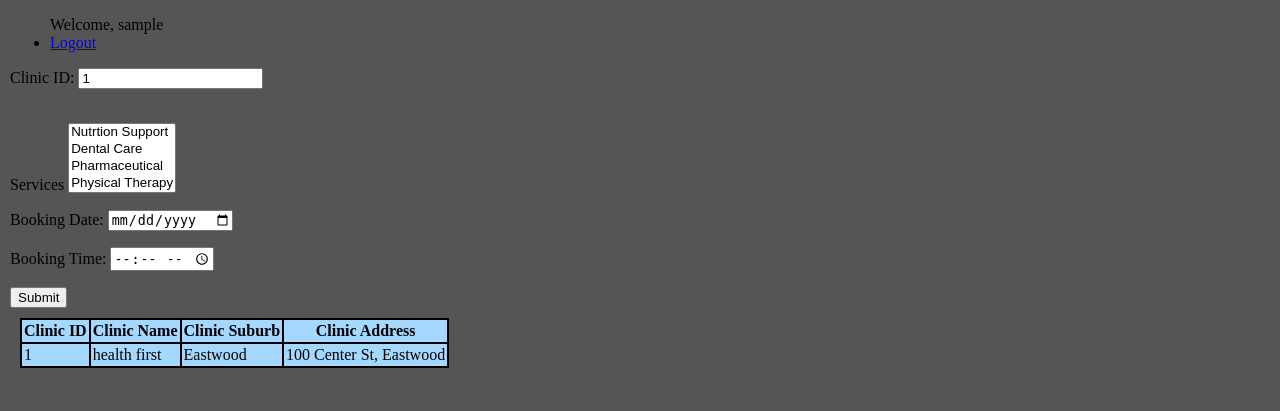
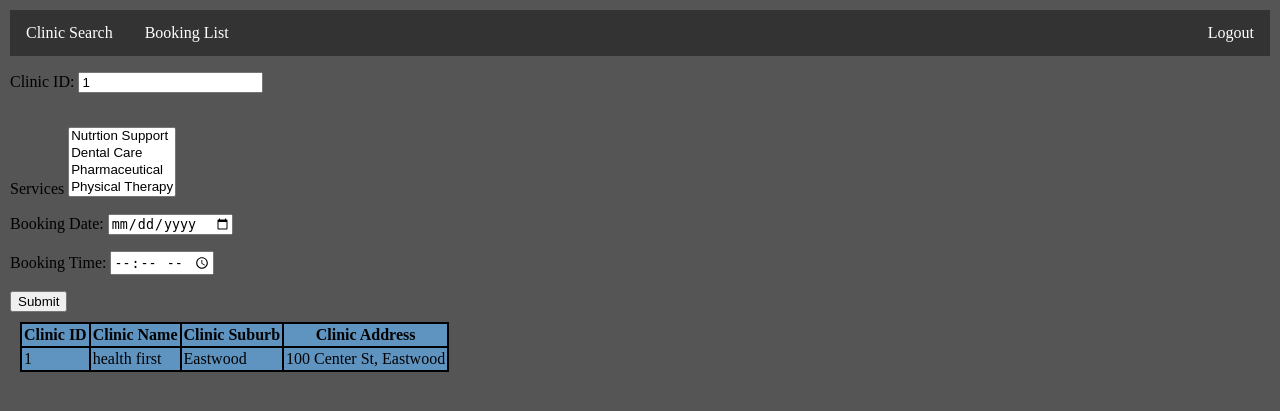
Before and after one commit to 0xymandias/Technology-for-Web-Applications, a PHP site: page /clinicdetails.php in a window 1280 px wide. Shown: the top 411 px of the page. Run offline with PHP 8.4, Linux system fonts and the light colour scheme; the visitor is signed in with stand-in values (Sample User, id 1); data comes from the database, SQL or seed files in the repository.

Commit message:
Completion of navigation bar, logout redirection, commenting, and styling

```diff
--- a/TWA_Major_Project/clinicdetails.php
+++ b/TWA_Major_Project/clinicdetails.php
@@ -47,7 +47,7 @@ if (isset($_SESSION["username"])) {
             $bookingListSQL = "INSERT INTO `bookinglist` (`patientID`, `clinicID`, `listDate`, `listTime`, `serviceType`) VALUES ('$patientID', '$clinicID', '$bookingDate', '$bookingTime', '$bookingService');";
             $recordSet = $dbConn->query($bookingSQL);
             $recordSet = $dbConn->query($bookingListSQL);
-            $redirectNotification = '<span class="error_msg">Congratulations! Booking has been placed. Redicting in 5 seconds.</span>';
+            $redirectNotification = '<span class="error_msg">Congratulations! Booking has been placed. Redicting in 3 seconds.</span>';
             header('Refresh: 5; bookinglist.php');
         }
     }
@@ -68,7 +68,8 @@ if (isset($_SESSION["username"])) {
             $row = $recordSet->fetch_assoc();
             $patientID = $row['patientID'];
         } else {
-            $userNameMessage = '<span class="error_msg">Error! No matching Username found. Please enter a valid Username.</span>';
+            $userNameMessage = '<span class="error_msg">No matching username found. Redirecting to registration page.</span>';
+            header('Refresh: 5; register.php');
         }
     }
     $bookingService = $_POST['services'];
@@ -100,8 +101,8 @@ if (isset($_SESSION["username"])) {
         $bookingListSQL = "INSERT INTO `bookinglist` (`patientID`, `clinicID`, `listDate`, `listTime`, `serviceType`) VALUES ('$patientID', '$clinicID', '$bookingDate', '$bookingTime', '$bookingService');";
         $recordSet = $dbConn->query($bookingSQL);
         $recordSet = $dbConn->query($bookingListSQL);
-        $redirectNotification = '<span class="error_msg">Congratulations! Booking has been placed. Redicting in 5 seconds.</span>';
-        header('Refresh: 5; bookinglist.php');
+        $redirectNotification = '<span class="error_msg">Congratulations! Booking has been placed. Redirecting in 5 seconds.</span>';
+        header('Refresh: 5; search.php');
     }
 }
 ?>
@@ -117,17 +118,19 @@ if (isset($_SESSION["username"])) {
 <body>
 
     <nav>
-        <ul>
+    <ul>
             <?php
             if (!isset($_SESSION["username"])) { ?>
                 <li><a href="register.php">Register</a></li>
+                <li><a href="login.php">Log In</a></li>
+                <li><a href="search.php">Clinic Search</a></li>
+
             <?php
             } else {
-                $loginName = $_SESSION["username"];
-                echo "Welcome, $loginName";
             ?>
-
-                <li><a href="logout.php">Logout</a></li>
+                <li><a href="search.php">Clinic Search</a></li>
+                <li><a href="bookinglist.php">Booking List</a></li>
+                <li style="float:right"><a href="logout.php">Logout</a></li>
             <?php
             }
             ?>
@@ -184,11 +187,11 @@ if (isset($_SESSION["username"])) {
                 <p>
                     <label for="services[]">Services</label>
                     <select multiple id="bookService" name="services[]">
-                        <option value="nutrition">Nutrtion Support</option>
-                        <option value="dental">Dental Care</option>
-                        <option value="pharma">Pharmaceutical</option>
-                        <option value="physical">Physical Therapy</option>
-                        <option value="diagnosis">Diagnosis Care</option>
+                        <option value="Nutrtion Support">Nutrtion Support</option>
+                        <option value="Dental Care">Dental Care</option>
+                        <option value="Pharmaceutical">Pharmaceutical</option>
+                        <option value="Physical Therapy">Physical Therapy</option>
+                        <option value="Diagnosis Care">Diagnosis Care</option>
                     </select><br>
                     <?php echo $serviceMessage; ?>
                 </p>
@@ -223,11 +226,11 @@ if (isset($_SESSION["username"])) {
                 <p>
                     <label for="services[]">Services</label>
                     <select multiple id="bookService" name="services[]">
-                        <option value="nutrition">Nutrtion Support</option>
-                        <option value="dental">Dental Care</option>
-                        <option value="pharma">Pharmaceutical</option>
-                        <option value="physical">Physical Therapy</option>
-                        <option value="diagnosis">Diagnosis Care</option>
+                        <option value="Nutrtion Support">Nutrtion Support</option>
+                        <option value="Dental Care">Dental Care</option>
+                        <option value="Pharmaceutical">Pharmaceutical</option>
+                        <option value="Physical Therapy">Physical Therapy</option>
+                        <option value="Diagnosis Care">Diagnosis Care</option>
                     </select><br>
                     <?php echo $serviceMessage; ?>
                 </p>
@@ -247,6 +250,7 @@ if (isset($_SESSION["username"])) {
             </form>
         <?php
         }
+
         ?>
 
 
--- a/TWA_Major_Project/styles.css
+++ b/TWA_Major_Project/styles.css
@@ -21,13 +21,45 @@ th,
 td {
     border: black solid 2px;
     padding: 2px;
-    background-color: #a5d8ff;
+    background-color: #5f94c0;
 }
 
 thead {
-    background-color: #a5d8ff;
+    background-color: #5f94c0;
 }
 
 /*more css rules for page layoutcan
 can be specified here
 */
+
+/*
+The following CSS was based on https://www.w3schools.com/css/css_navbar_horizontal.asp
+*/
+ul {
+    list-style-type: none;
+    margin: 0;
+    padding: 0;
+    overflow: hidden;
+    background-color: #333;
+  }
+
+  li {
+    float: left;
+  }
+
+  li a {
+    display: block;
+    color: white;
+    text-align: center;
+    padding: 14px 16px;
+    text-decoration: none;
+  }
+
+  li a:hover:not(.active) {
+    background-color: #111;
+  }
+
+  .active {
+    background-color: #5f94c0;
+  }
+/* end reference */
```
Also changed, not shown: TWA_Major_Project/bookinglist.php (+86 -0 lines), TWA_Major_Project/login.php (+17 -0 lines), TWA_Major_Project/logout.php (+22 -0 lines), TWA_Major_Project/register.php (+16 -0 lines), TWA_Major_Project/search.php (+7 -8 lines).
